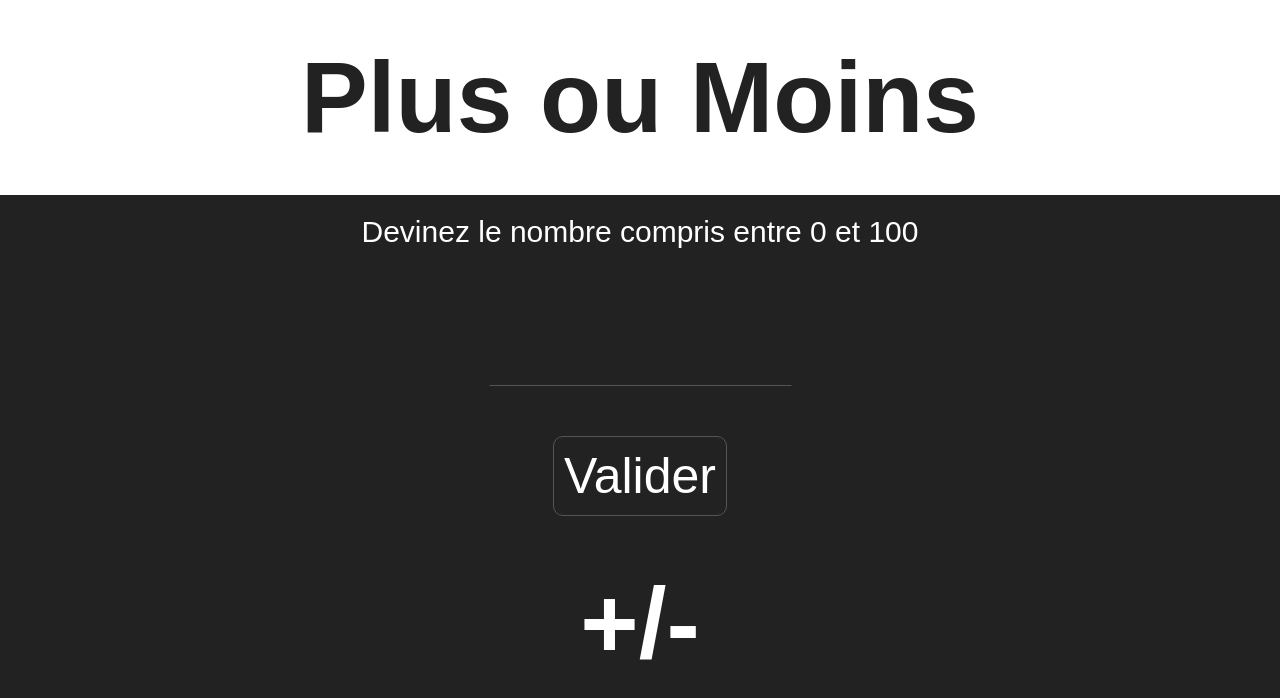
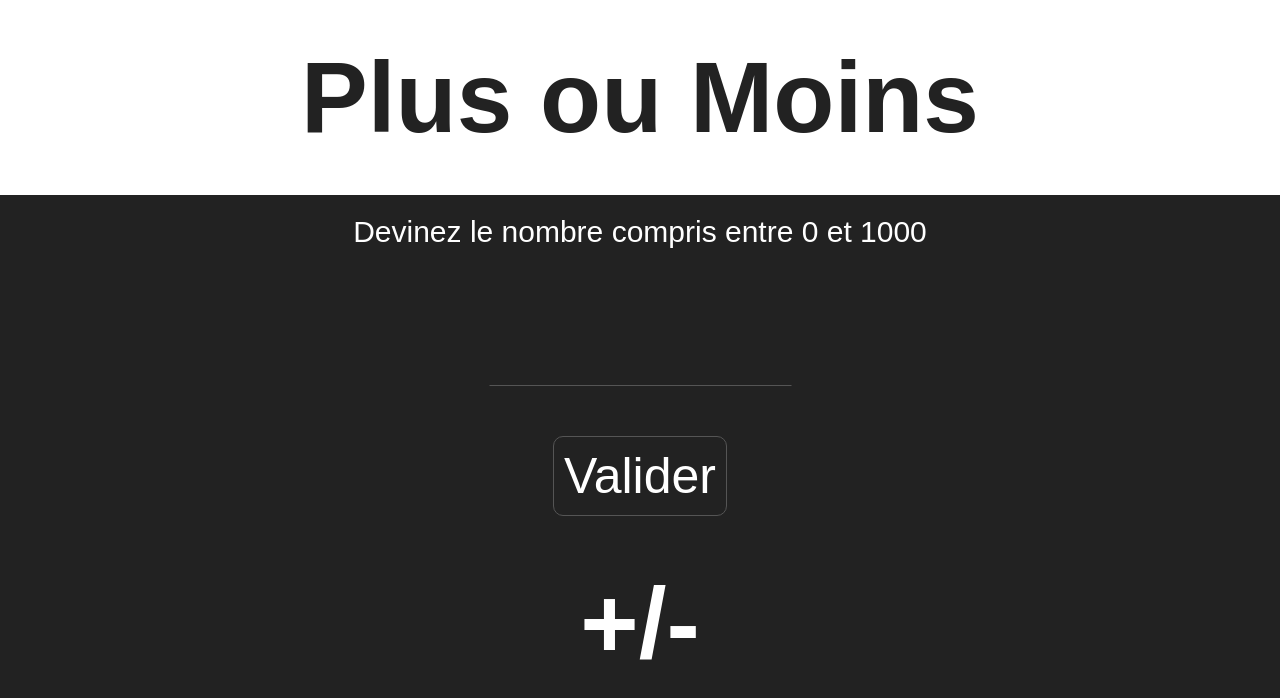
Before and after one commit to DrUse1/PlusOuMoins, a plain HTML site: page index.html in a window 1280 px wide. Both pictures are taken after a click on the button "Lancer". Drawn offline with Linux system fonts and the light colour scheme.

Commit message:
Update index.html

```diff
--- a/index.html
+++ b/index.html
@@ -16,7 +16,7 @@
     </div>
 
     <div id="game" class="game">
-      <p id="action-message" class="action-message">Devinez le nombre compris entre 0 et 100</p>
+      <p id="action-message" class="action-message">Devinez le nombre compris entre 0 et 1000</p>
 
       <div class="choice">
         <input class="input" id="input" type="number" onkeypress="enter()" min="0" max="100">
```
